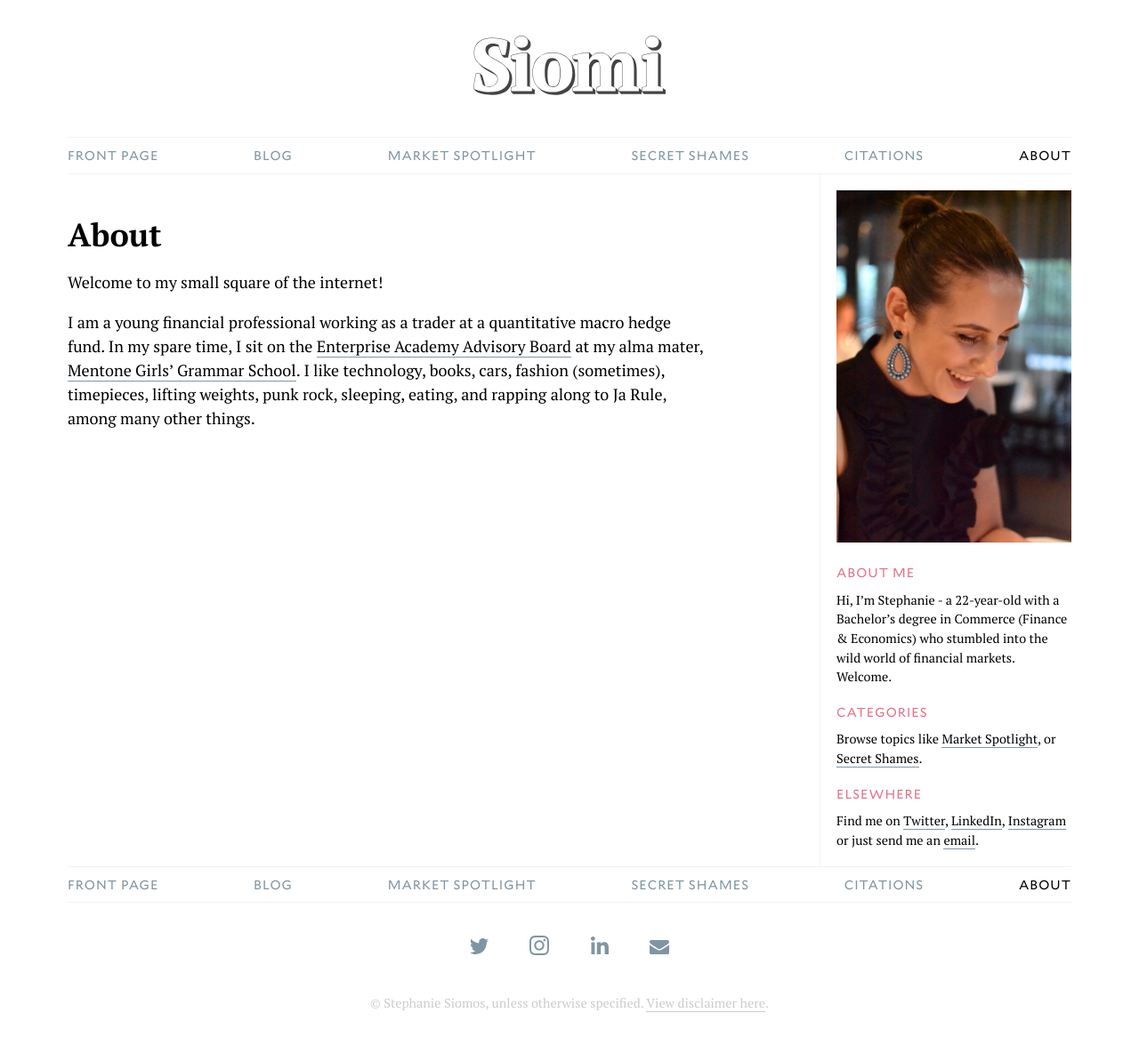
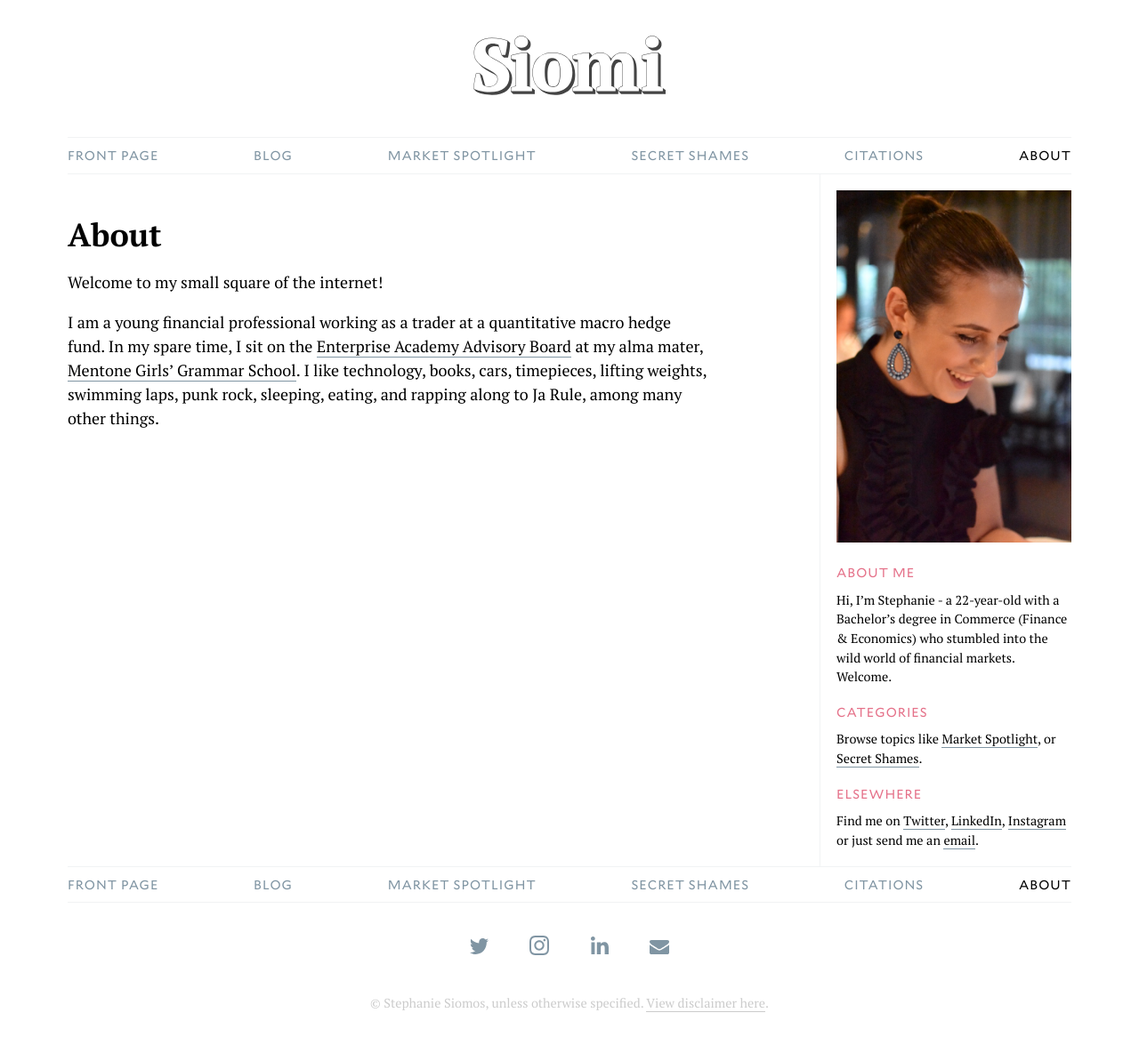
Before and after one commit to cjmlgrto/siomi.net, a Jekyll site: the page built from about.markdown, in a window 1280 px wide. Shown: the whole page at 89% size. Built offline with Jekyll 4.4.1, drawn with Linux system fonts in a browser that asks for light colours.

Commit message:
Updated About

```diff
--- a/about.markdown
+++ b/about.markdown
@@ -6,4 +6,4 @@
 
 Welcome to my small square of the internet!
 
-I am a young financial professional working as a trader at a quantitative macro hedge fund. In my spare time, I sit on the [Enterprise Academy Advisory Board](https://ea.mentonegirls.vic.edu.au) at my alma mater, [Mentone Girls' Grammar School](http://mentonegirls.vic.edu.au). I like technology, books, cars, fashion (sometimes), timepieces, lifting weights, punk rock, sleeping,  eating, and rapping along to Ja Rule, among many other things.
+I am a young financial professional working as a trader at a quantitative macro hedge fund. In my spare time, I sit on the [Enterprise Academy Advisory Board](https://ea.mentonegirls.vic.edu.au) at my alma mater, [Mentone Girls' Grammar School](http://mentonegirls.vic.edu.au). I like technology, books, cars, timepieces, lifting weights, swimming laps, punk rock, sleeping,  eating, and rapping along to Ja Rule, among many other things.
```
